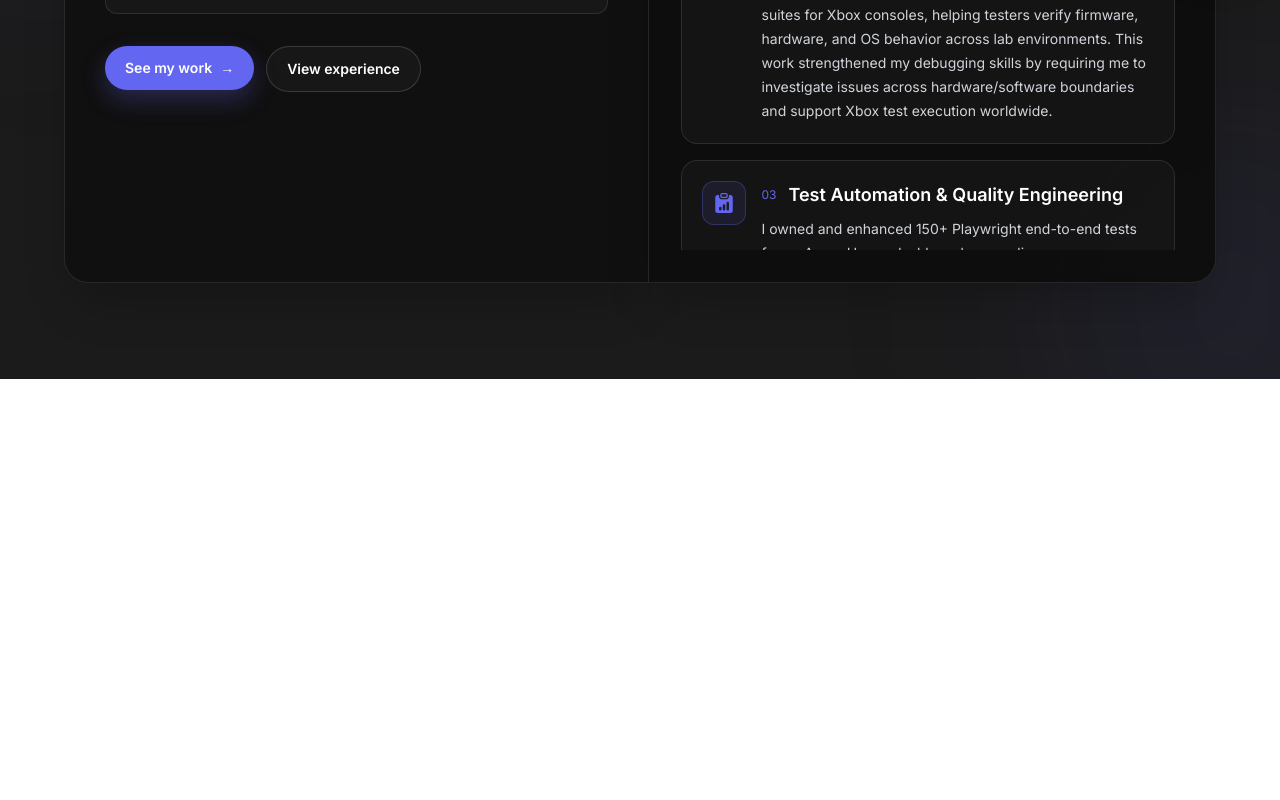
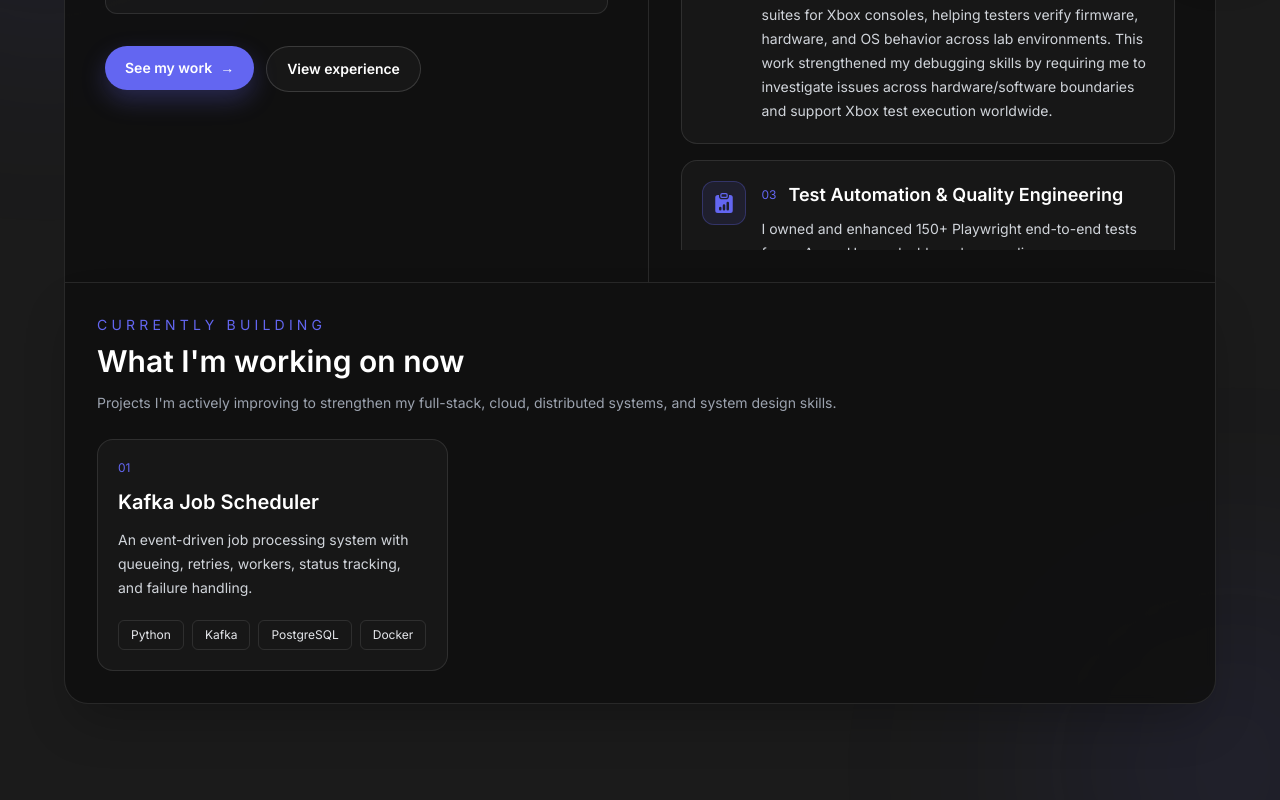
Before and after one commit to luualan/portfolio-react, a Next.js app: page /about-me in a window 1280 px wide. Shown: the part 617-1417 px from the top of the page. Before the commit the page ends 996 px from the top, so only its background shows below. Built offline with nearby package versions, Linux system fonts and the light colour scheme.

Commit message:
Add Working On section to Profile

```diff
--- a/components/Experience.tsx
+++ b/components/Experience.tsx
@@ -23,7 +23,7 @@ const experienceItems: ExperienceItem[] = [
     time: "April 2024 – December 2025",
     location: "Redmond, WA",
     summary:
-      "Worked on cloud data workflows, backend systems, telemetry dashboards, and automated testing for Azure usage and billing analytics.",
+      "Built and optimized cloud data workflows, backend systems, an internal Azure analytics dashboard, and automated test coverage for cloud consumption, telemetry, and billing analytics.",
     highlights: [
       "Migrated legacy Scala logic to PySpark in Azure Synapse, rewriting 20+ notebooks and data pipelines for Fortune 500 consumption and billing analytics.",
       "Reduced runtime of 3 production Spark pipelines by 75% by optimizing joins, partitioning, cluster scaling, and Managed Identity authentication.",
@@ -79,9 +79,9 @@ const experienceItems: ExperienceItem[] = [
     time: "February 2016 – August 2016",
     location: "Redmond, WA",
     summary:
-      "Built analytics scripts, dashboard features, and internal tools for Cortana usage insights on Xbox One.",
+      "Built analytics scripts, dashboard metric tiles, and internal tools to surface Cortana usage insights for Xbox engineering teams.",
     highlights: [
-      "Developed Cosmos SCOPE analytics scripts to extract and summarize Cortana speech feature usage.",
+      "Developed Cosmos SCOPE analytics scripts to extract and summarize Cortana speech feature usage, helping developers identify high-impact features for the Xbox One Cortana release.",
       "Built OnePulse dashboard metric tiles in C# to visualize Cortana usage trends for engineering teams.",
       "Implemented an ASP.NET web dashboard to aggregate Cortana metrics and improve access to usage insights.",
     ],
--- a/components/Profile.tsx
+++ b/components/Profile.tsx
@@ -31,7 +31,7 @@ const Profile = () => {
               damping: 22,
             },
           }}
-          className="relative flex-1 overflow-hidden rounded-t-3xl border border-white/10 bg-[#101010]/90 p-8 shadow-2xl backdrop-blur-sm transition-colors duration-300 hover:border-[#6366F1]/40 lg:rounded-l-3xl lg:rounded-r-none lg:border-r-0 md:p-10"
+          className="relative flex-1 overflow-hidden rounded-none rounded-tl-3xl border border-white/10 bg-[#101010]/90 p-8 backdrop-blur-sm transition-colors duration-300 hover:border-[#6366F1]/40 lg:rounded-tr-none lg:border-r-0 md:p-10"
           style={{ transformStyle: "preserve-3d" }}
         >
           <div className="absolute inset-x-0 top-0 h-[2px] bg-gradient-to-r from-transparent via-[#6366F1] to-transparent opacity-70" />
@@ -149,7 +149,7 @@ const Profile = () => {
               damping: 22,
             },
           }}
-          className="flex-1 rounded-b-3xl border border-white/10 bg-[#0d0d0d]/90 p-6 shadow-2xl backdrop-blur-sm transition-colors duration-300 hover:border-[#6366F1]/40 lg:rounded-l-none lg:rounded-r-3xl md:p-8"
+         className="flex-1 rounded-none rounded-tr-3xl border border-white/10 bg-[#101010]/90 p-6 backdrop-blur-sm transition-colors duration-300 hover:border-[#6366F1]/40 md:p-8"
         // style={{ transformStyle: "preserve-3d" }}
         >
           <div className="mb-6">
@@ -221,7 +221,81 @@ const Profile = () => {
             })}
           </div>
         </motion.div>
+
       </div>
+      <motion.div
+  variants={fadeIn("up", 0.35)}
+  initial="hidden"
+  whileInView="show"
+  viewport={{ once: true, amount: 0.2 }}
+  className="relative z-10 mx-auto max-w-7xl rounded-b-3xl rounded-t-none border border-t-0 border-white/10 bg-[#101010]/90 p-6 shadow-2xl backdrop-blur-sm md:p-8"
+>
+  <div className="mb-6">
+    <p className="mb-2 text-sm uppercase tracking-[0.3em] text-[#6366F1]">
+      Currently Building
+    </p>
+    <h2 className="text-3xl font-semibold text-white">
+      What I&apos;m working on now
+    </h2>
+    <p className="mt-3 max-w-3xl text-sm leading-6 text-gray-400">
+     Projects I&apos;m actively improving to strengthen my full-stack, cloud, distributed systems, and system design skills.
+    </p>
+  </div>
+
+  <div className="grid gap-4 md:grid-cols-3">
+    {[
+      // {
+      //   title: "AI Agent Analytics Dashboard",
+      //   description:
+      //     "A dashboard for tracking AI requests, latency, token usage, cost, failures, traces, and tool calls.",
+      //   stack: ["React", "FastAPI", "PostgreSQL", "OpenAI API"],
+      // },
+      {
+        title: "Kafka Job Scheduler",
+        description:
+          "An event-driven job processing system with queueing, retries, workers, status tracking, and failure handling.",
+        stack: ["Python", "Kafka", "PostgreSQL", "Docker"],
+      },
+    ].map((project, index) => (
+      <motion.article
+        key={project.title}
+        initial={{ opacity: 0, y: 24 }}
+        whileInView={{ opacity: 1, y: 0 }}
+        viewport={{ once: true, amount: 0.25 }}
+        transition={{
+          duration: 0.45,
+          delay: index * 0.08,
+          ease: "easeOut",
+        }}
+       className="group rounded-2xl border border-white/10 bg-white/[0.03] p-5 transition-colors duration-300 hover:border-[#6366F1]/60 hover:bg-white/[0.06]"
+      >
+        <p className="mb-3 font-mono text-xs text-[#6366F1]">
+          0{index + 1}
+        </p>
+
+        <h3 className="text-xl font-semibold text-white">
+          {project.title}
+        </h3>
+
+        <p className="mt-3 text-sm leading-6 text-gray-300">
+          {project.description}
+        </p>
+
+        <div className="mt-5 flex flex-wrap gap-2">
+          {project.stack.map((tech) => (
+            <span
+              key={tech}
+              className="rounded-md border border-white/10 bg- px-3 py-1.5 font-mono text-xs text-gray-200"
+            >
+              {tech}
+            </span>
+          ))}
+        </div>
+      </motion.article>
+    ))}
+  </div>
+</motion.div>
+
     </section>
   );
 };
```
